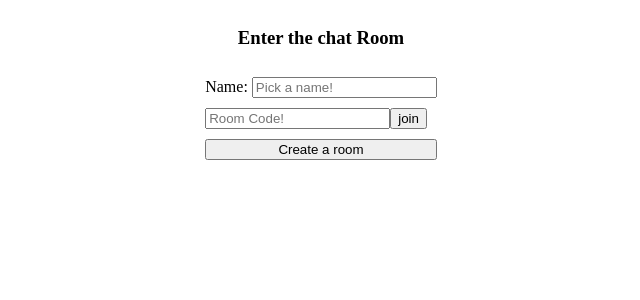
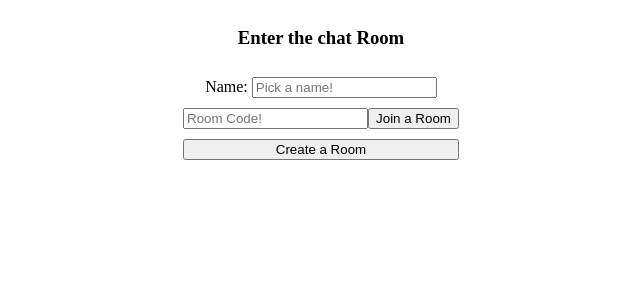
Before and after one commit to AjayDangoriyaTharu/LiveChatApplication_Python, a Flask app: page / in a window 1280 px wide. Shown: the top 300 px of the page, without its empty margins (319-959 px from the left). Run offline with Flask 3, Linux system fonts and the light colour scheme; some libraries are stand-ins or nearby versions.

Commit message:
changes in main.py and room.html files

```diff
--- a/main.py
+++ b/main.py
@@ -1,5 +1,5 @@
-from flask import Flask , render_template , request,session, redirect
-from flask_socketio import join_room , leave_room ,send, SocketIO
+from flask import Flask, render_template, request, session, redirect, url_for
+from flask_socketio import join_room, leave_room, send, SocketIO
 import random
 from string import ascii_uppercase
 
@@ -7,7 +7,8 @@ app = Flask(__name__)
 app.config['SECRET_KEY'] = 'mysecret'
 socketio = SocketIO(app)
 
-rooms  = {}
+rooms = {}
+
 
 def generate_unique_code(length):
     while True:
@@ -20,30 +21,70 @@ def generate_unique_code(length):
     return code
 
 
-
-@app.route("/",methods = ["POST", "GET"])
+@app.route("/", methods=["POST", "GET"])
 def home():
+    session.clear()
     if request.method == "POST":
         name = request.form.get("name")
         code = request.form.get("code")
-        join = request.form.get("join",False)
-        create = request.form.get("reate",False)
+        join = request.form.get("join", False)
+        create = request.form.get("create", False)
 
         if not name:
-            return render_template("home.html",error = "Please enter your name")
+            return render_template("home.html", error="Please enter your name", code=code, name=name)
 
         if join != False and not code:
-            return render_template("home.html",error = "Please enter the code")
+            return render_template("home.html", error="Please enter the code", code=code, name=name)
 
         room = code
-
         if create != False:
             room = generate_unique_code(4)
             rooms[room] = {"members": 0, "messages": []}
-        elif code not in rooms:
-            return render_template("home.html",error = "Invalid code")
+        elif room not in rooms:
+            return render_template("home.html", error="Room Does Not Exist", code=code, name=name)
+
+        session["room"] = room
+        session["name"] = name
+        return redirect(url_for("room"))
 
     return render_template("home.html")
 
+@app.route("/room")
+def room():
+    room  = session.get("room")
+    if room is None or session.get("name") is None or room not in rooms:
+        return redirect(url_for("home"))
+
+    return render_template("room.html")
+
+@socketio.on("connect")
+def connect(auth):
+    room = session.get("room")
+    name = session.get("name")
+    if room is None or name is None:
+        return
+    if room not in rooms:
+        leave_room(room)
+        return
+    join_room(room)
+    send({"name":name, "message": "has enteres  the room"}, to= room)
+    rooms[room]["members"] +=1
+    print(f"{name} joined room {room}")
+
+@socketio.on("disconnect")
+def disconnect():
+    room = session.get("room")
+    name = session.get("name")
+    leave_room(room)
+
+    if room in rooms:
+        rooms[room]["members"] -=1
+        if rooms[room]["members"] <=0:
+            del rooms[room]
+
+    send({"name":name, "message": "has enteres  the room"}, to= room)
+    print(f"{name} has left the room {room}")
+
+
 if __name__ == "__main__":
-    socketio.run(app,debug=True)
+    socketio.run(app, debug=True)
--- a/templates/home.html
+++ b/templates/home.html
@@ -1,4 +1,5 @@
-{% extends 'base.html' %} {% block content %}
+{% extends 'base.html' %}
+{% block content %}
 <form method="post" class="buttons">
   <h3>Enter the chat Room</h3>
   <div>
@@ -8,7 +9,6 @@
       name="name"
       placeholder="Pick a name!"
       value="{{name}}"
-      required
     />
   </div>
   <div class="join">
@@ -18,8 +18,13 @@
       placeholder="Room Code!"
       value="{{code}}"
     />
-    <button type="submit" name="join">join</button>
+    <button type="submit" name="join">Join a Room</button>
   </div>
-  <button type="submit" name="create" class="create-btn">Create a room</button>
+  <button type="submit" name="create" class="create-btn">Create a Room</button>
+  {% if error %}
+  <ul>
+    <li>{{error}}</li>
+  </ul>
+  {% endif %}
 </form>
 {% endblock %}
```
Also changed, not shown: static/css/style.css (+33 -0 lines), templates/room.html (+25 -0 lines).
